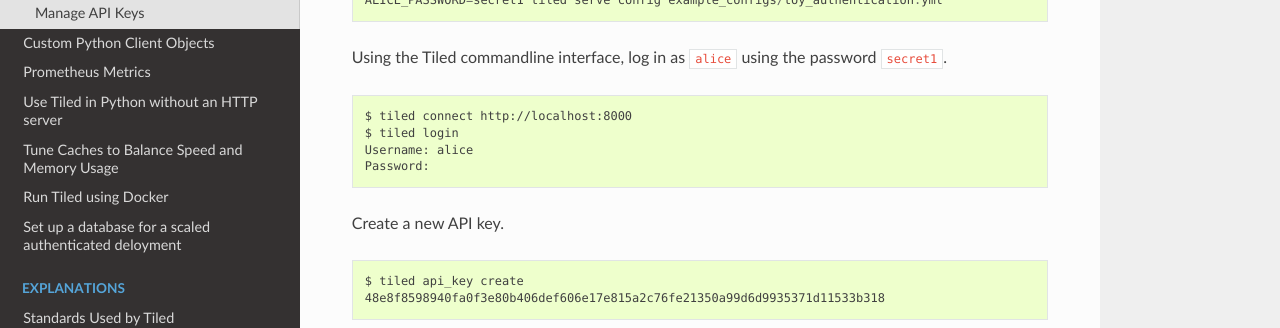
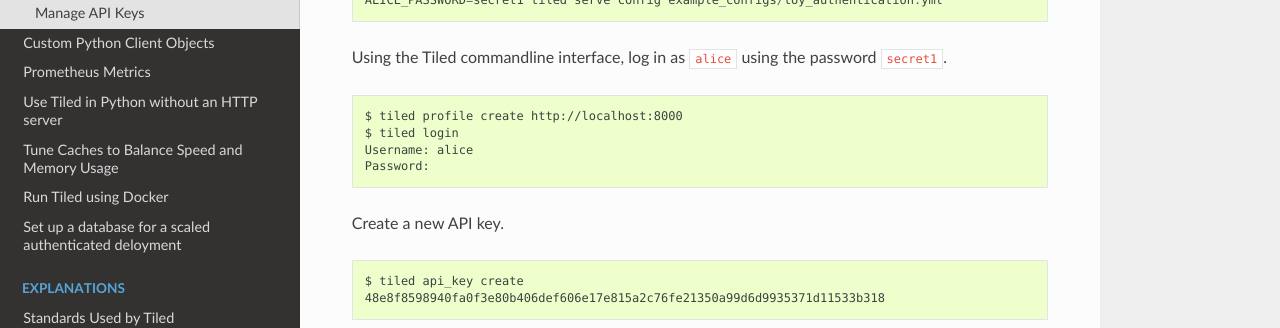
Before and after one commit to bluesky/tiled, a Sphinx documentation site: the page built from docs/source/how-to/api-keys.md, in a window 1280 px wide and 900 px high, scrolled down 1006 px. Shown: the part 151-479 px from the top of the window. Built offline with Sphinx 7.4.7 and the Read the Docs theme 2.0.0, drawn with Linux system fonts in a browser that asks for light colours; pages that are not in the unit, such as notebooks, are missing from menus; the version number could not be read and is left out.

Commit message:
Update usage in docs.

````diff
--- a/docs/source/how-to/api-keys.md
+++ b/docs/source/how-to/api-keys.md
@@ -52,7 +52,7 @@
 Using the Tiled commandline interface, log in as `alice` using the password `secret1`.
 
 ```
-$ tiled connect http://localhost:8000
+$ tiled profile create http://localhost:8000
 $ tiled login
 Username: alice
 Password:
````
